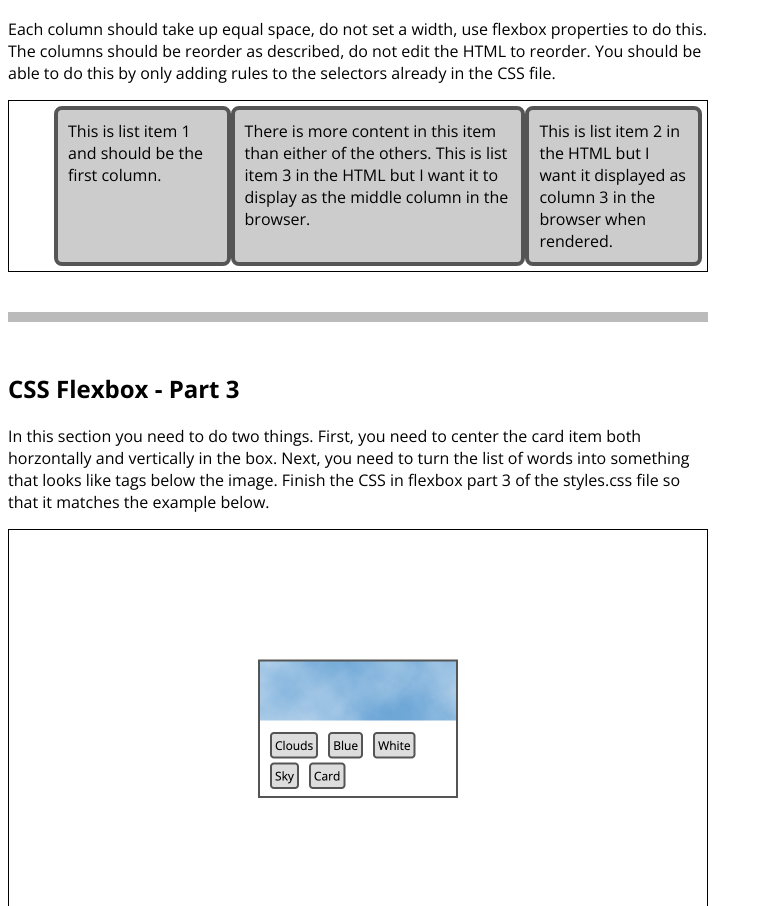
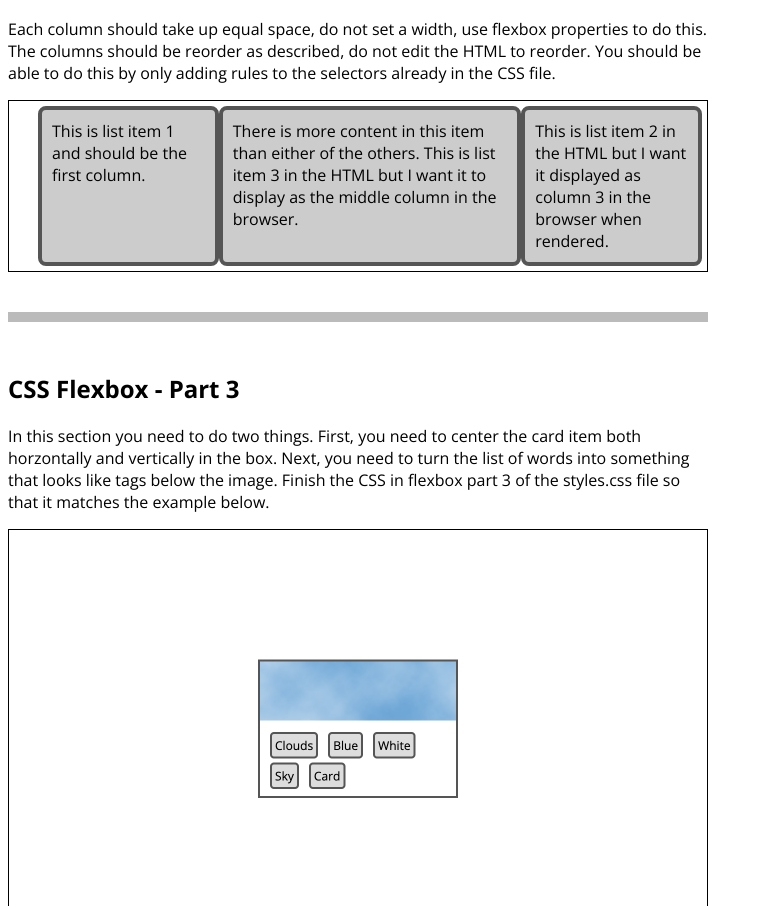
Before and after one commit to StutiMukherjee/ITMD541lab2, a plain HTML site: page index.html in a window 1280 px wide. Shown: the part 1129-2035 px from the top of the page, without its empty margins (0-763 px from the left). Drawn offline with nearby package versions, Linux system fonts and the light colour scheme.

Commit message:
Update styles.css

```diff
--- a/styles.css
+++ b/styles.css
@@ -27,6 +27,7 @@
 
 #flex-section2 .item1 {
 	flex: 100%;
+	margin-left: -16px;
 }
 
 #flex-section2 .item2 {
```
